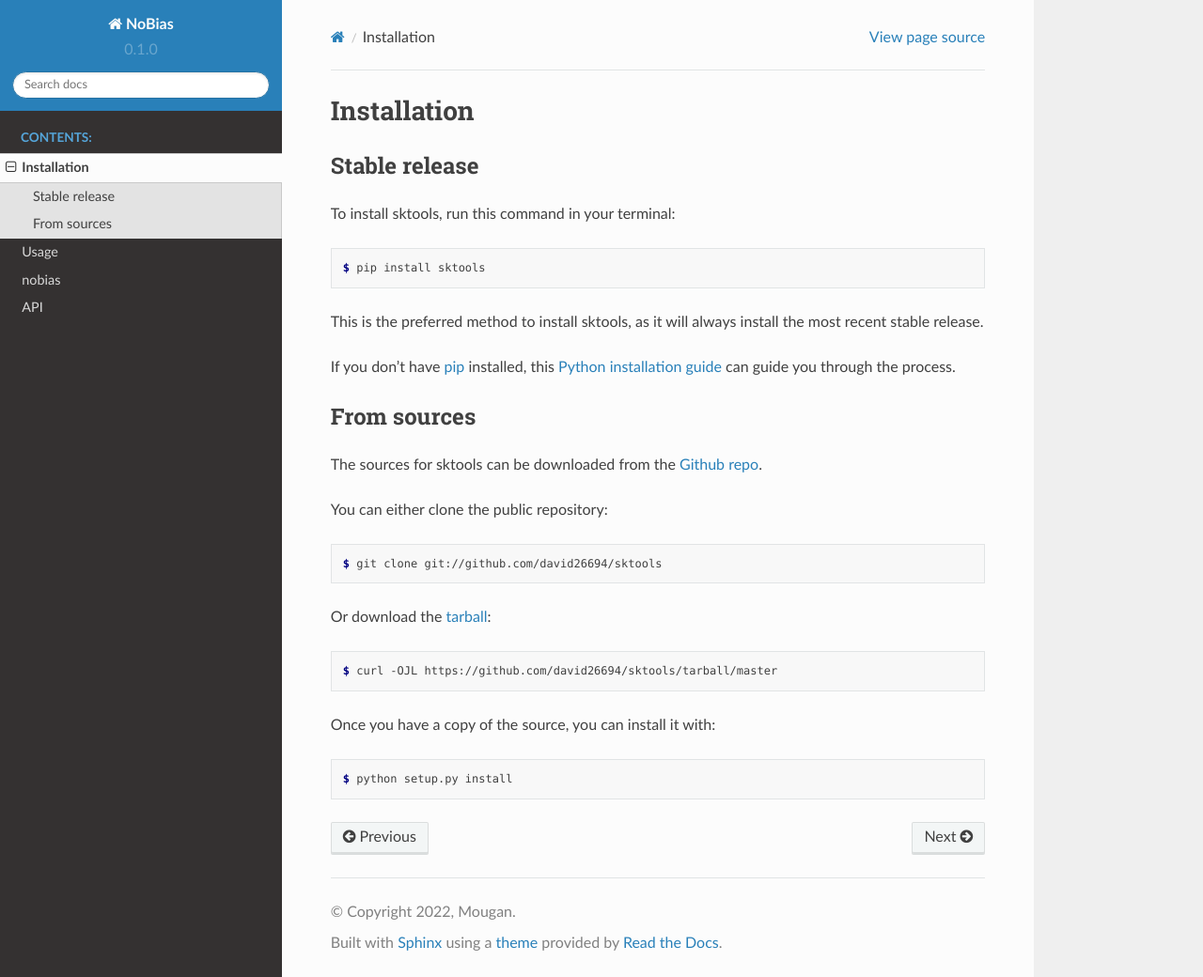
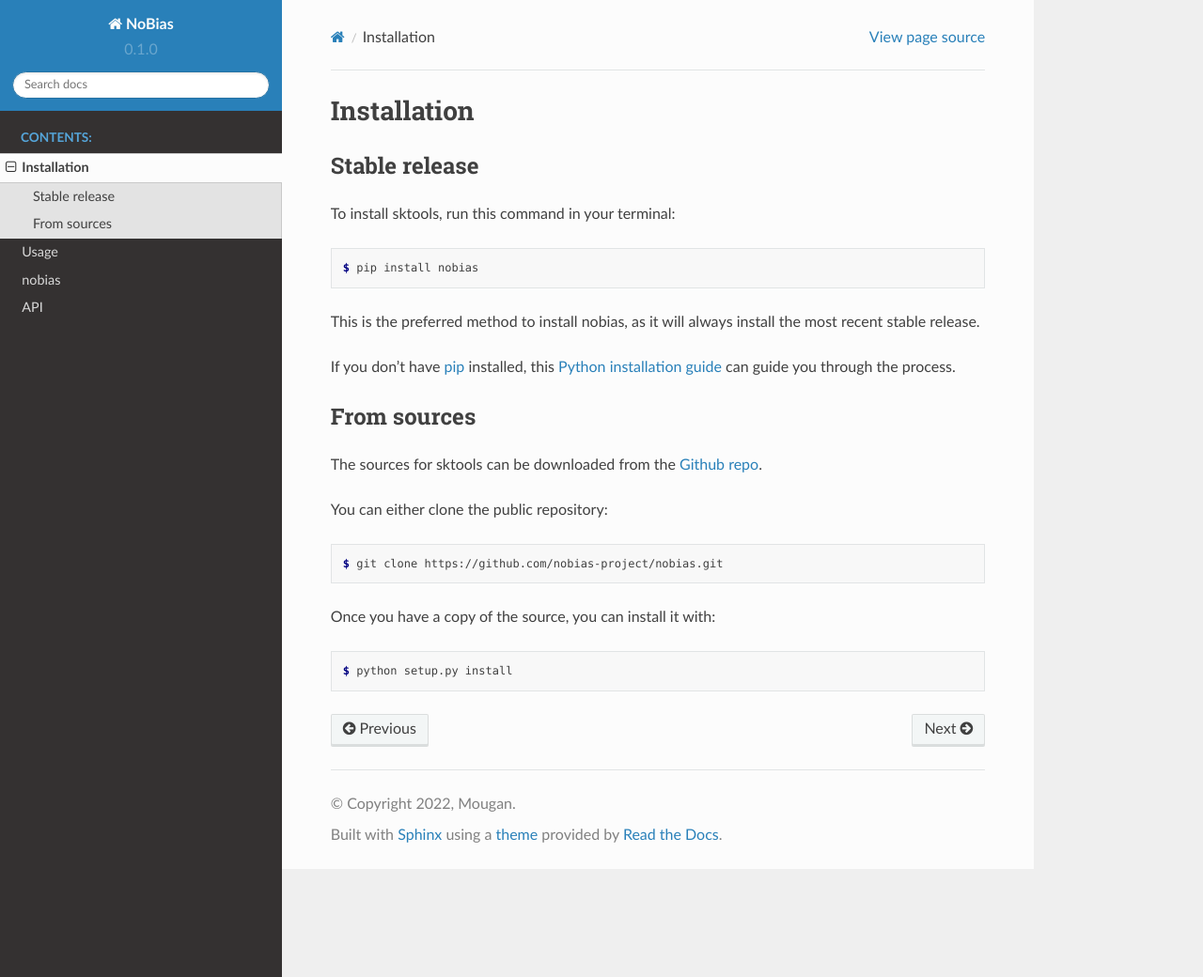
Before and after one commit to nobias-project/nobias, a Sphinx documentation site: the page built from docs/source/installation.rst, in a window 1280 px wide and 1040 px high. Shown: the whole window at 94% size. Built offline with Sphinx 7.4.7 and the Read the Docs theme 2.0.0, drawn with Linux system fonts in a browser that asks for light colours.

Commit message:
git repo

```diff
--- a/docs/source/installation.rst
+++ b/docs/source/installation.rst
@@ -12,9 +12,9 @@ To install sktools, run this command in your terminal:
 
 .. code-block:: console
 
-    $ pip install sktools
+    $ pip install nobias
 
-This is the preferred method to install sktools, as it will always install the most recent stable release.
+This is the preferred method to install nobias, as it will always install the most recent stable release.
 
 If you don't have `pip`_ installed, this `Python installation guide`_ can guide
 you through the process.
@@ -32,13 +32,7 @@ You can either clone the public repository:
 
 .. code-block:: console
 
-    $ git clone git://github.com/david26694/sktools
-
-Or download the `tarball`_:
-
-.. code-block:: console
-
-    $ curl -OJL https://github.com/david26694/sktools/tarball/master
+    $ git clone https://github.com/nobias-project/nobias.git
 
 Once you have a copy of the source, you can install it with:
 
@@ -47,5 +41,4 @@ Once you have a copy of the source, you can install it with:
     $ python setup.py install
 
 
-.. _Github repo: https://github.com/david26694/sktools
-.. _tarball: https://github.com/david26694/sktools/tarball/master
+.. _Github repo: https://github.com/nobias-project/nobias.git
```
